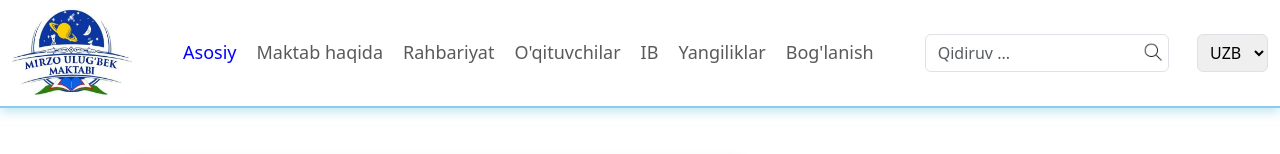
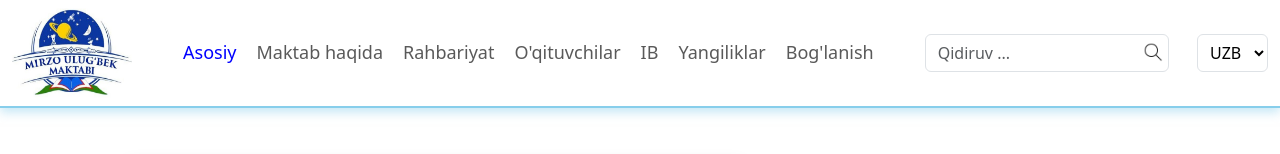
Before and after one commit to umrzoqovndev1998/muim-front, a Vue app: page / in a window 1280 px wide. Shown: the top 154 px of the page. Built offline with nearby package versions, Linux system fonts and the light colour scheme.

Commit message:
updated select style

```diff
--- a/src/components/Header.vue
+++ b/src/components/Header.vue
@@ -116,6 +116,9 @@ select:hover{
     box-shadow: 0px 4px 10px rgba(135, 206, 235, 0.5); /* Havo rang shadow */
     border-bottom: 2px solid #87CEEB; /* Havo rang chiziq */
 }
+select{
+    background-color: white !important;
+}
 
 
 </style>
--- a/src/components/HeaderStatistics.vue
+++ b/src/components/HeaderStatistics.vue
@@ -96,7 +96,6 @@ select{
     cursor: pointer !important;
     padding: 7px 10px !important;
     background-color: white;
-    border: 1px solid blue !important;
 }
 .lang-btn button{
     color: blue;
```
